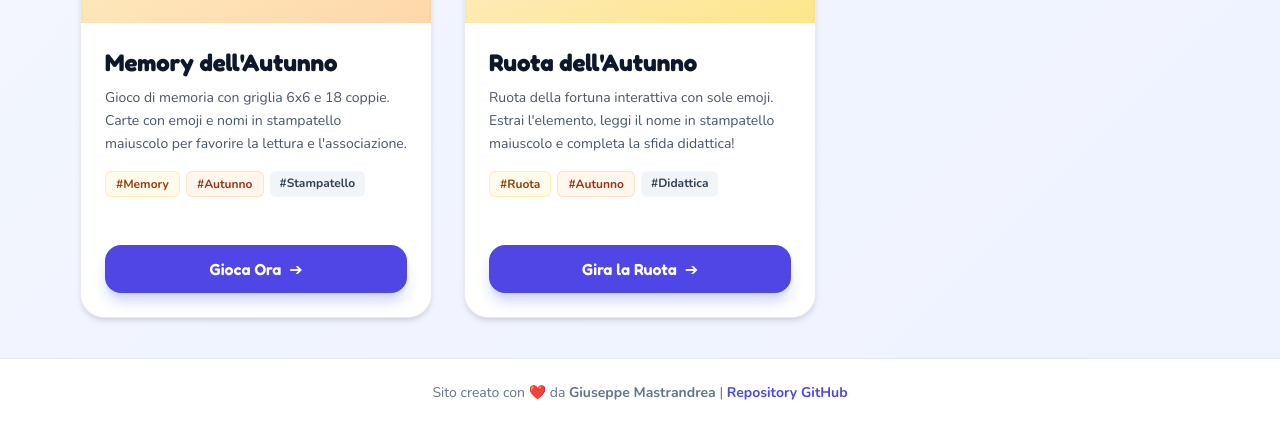
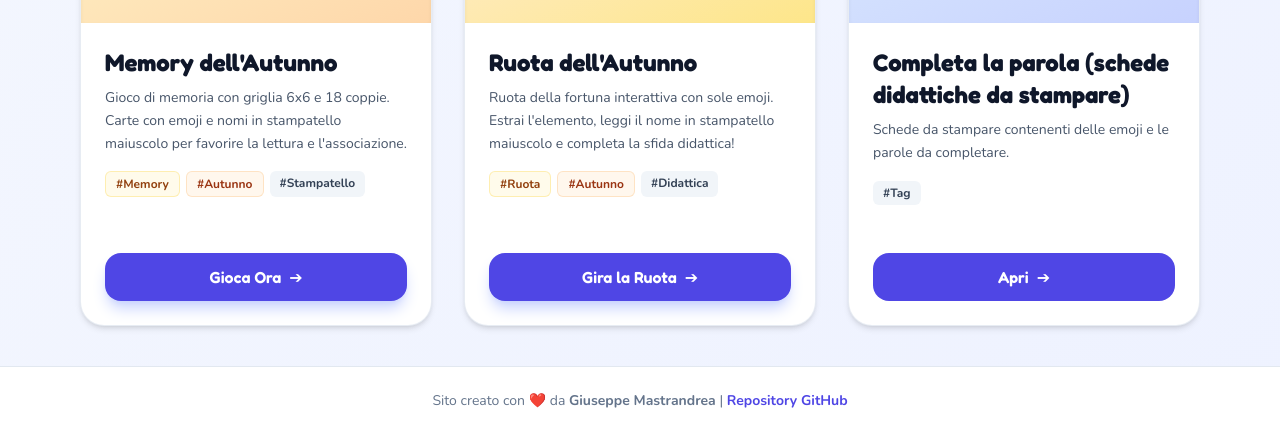
Before and after one commit to giuseppemastrandrea/creazioni-canvas, a plain HTML site: page index.html in a window 1280 px wide. Shown: the part 483-918 px from the top of the page. Drawn offline with nearby package versions, Linux system fonts and the light colour scheme.

Commit message:
Add printable worksheets section to index.html
Added a new article section for printable worksheets featuring emojis and words to complete.

```diff
--- a/index.html
+++ b/index.html
@@ -108,6 +108,30 @@
         </div>
       </article>
 
+      <article class="bg-white rounded-3xl overflow-hidden border border-slate-200/80 shadow-md card-hover flex flex-col justify-between">
+        <div>
+          <div class="h-40 bg-gradient-to-br from-blue-100 to-indigo-200 flex items-center justify-center text-6xl shadow-inner">
+            🎮 🎨
+          </div>
+          <div class="p-6">
+            <h3 class="font-fredoka text-2xl font-bold text-slate-900 mb-2">
+              Completa la parola (schede didattiche da stampare)
+            </h3>
+            <p class="text-slate-600 text-sm leading-relaxed mb-4">
+              Schede da stampare contenenti delle emoji e le parole da completare.
+            </p>
+            <div class="flex flex-wrap gap-1.5 mb-6">
+              <span class="bg-slate-100 text-slate-700 text-xs font-bold px-2.5 py-1 rounded-md">#Tag</span>
+            </div>
+          </div>
+        </div>
+        <div class="px-6 pb-6 pt-0">
+          <a href="parole_ed_emoji_schede_didattiche.html" class="w-full inline-flex items-center justify-center gap-2 bg-indigo-600 hover:bg-indigo-700 active:scale-95 text-white font-fredoka font-semibold py-3 px-5 rounded-2xl transition">
+            Apri <span>➔</span>
+          </a>
+        </div>
+      </article>
+
       <!-- TEMPLATE PER PROSSIME ATTIVITÀ (Incolla qui per aggiungere nuovi file HTML) -->
       <!--
       <article class="bg-white rounded-3xl overflow-hidden border border-slate-200/80 shadow-md card-hover flex flex-col justify-between">
```
